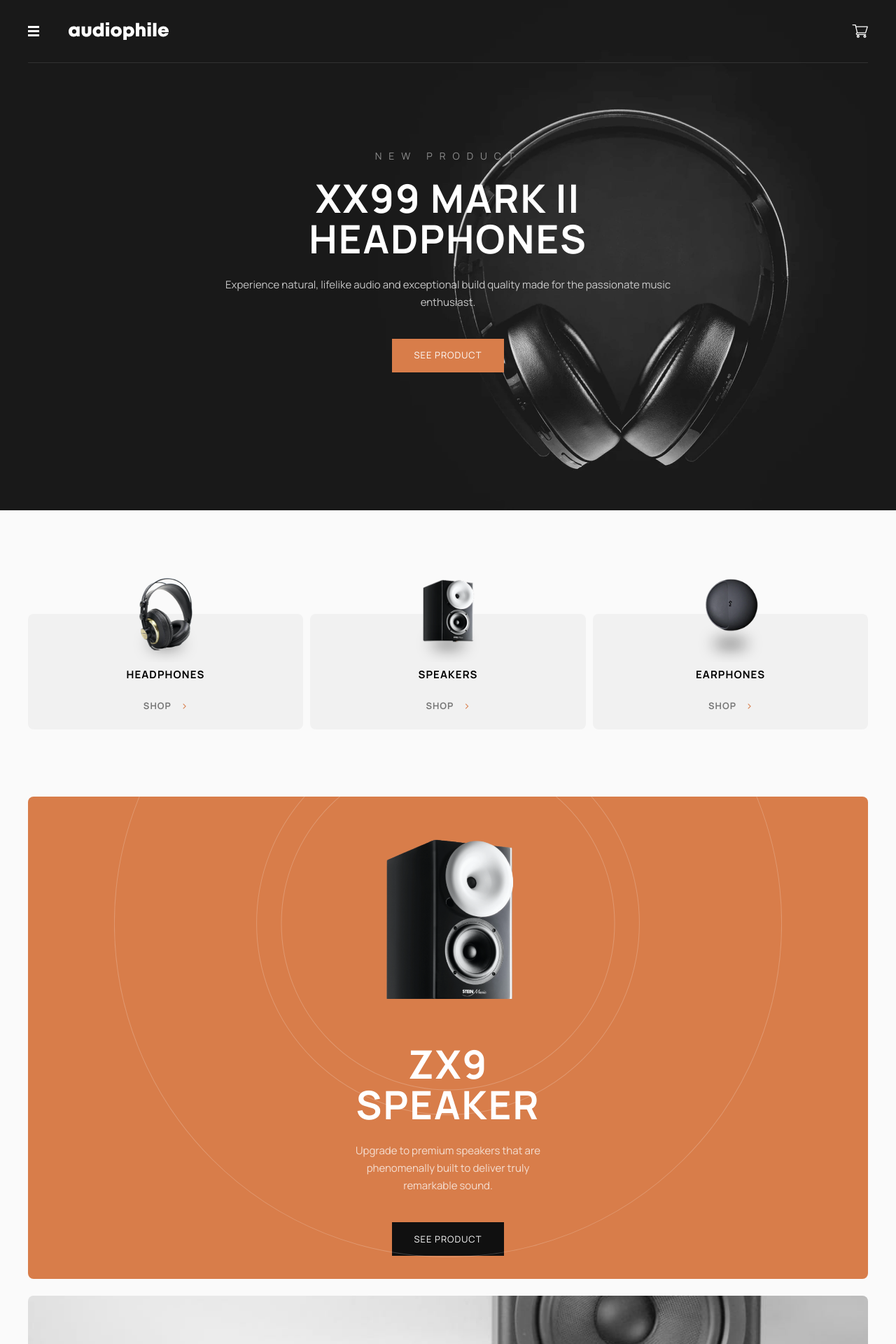
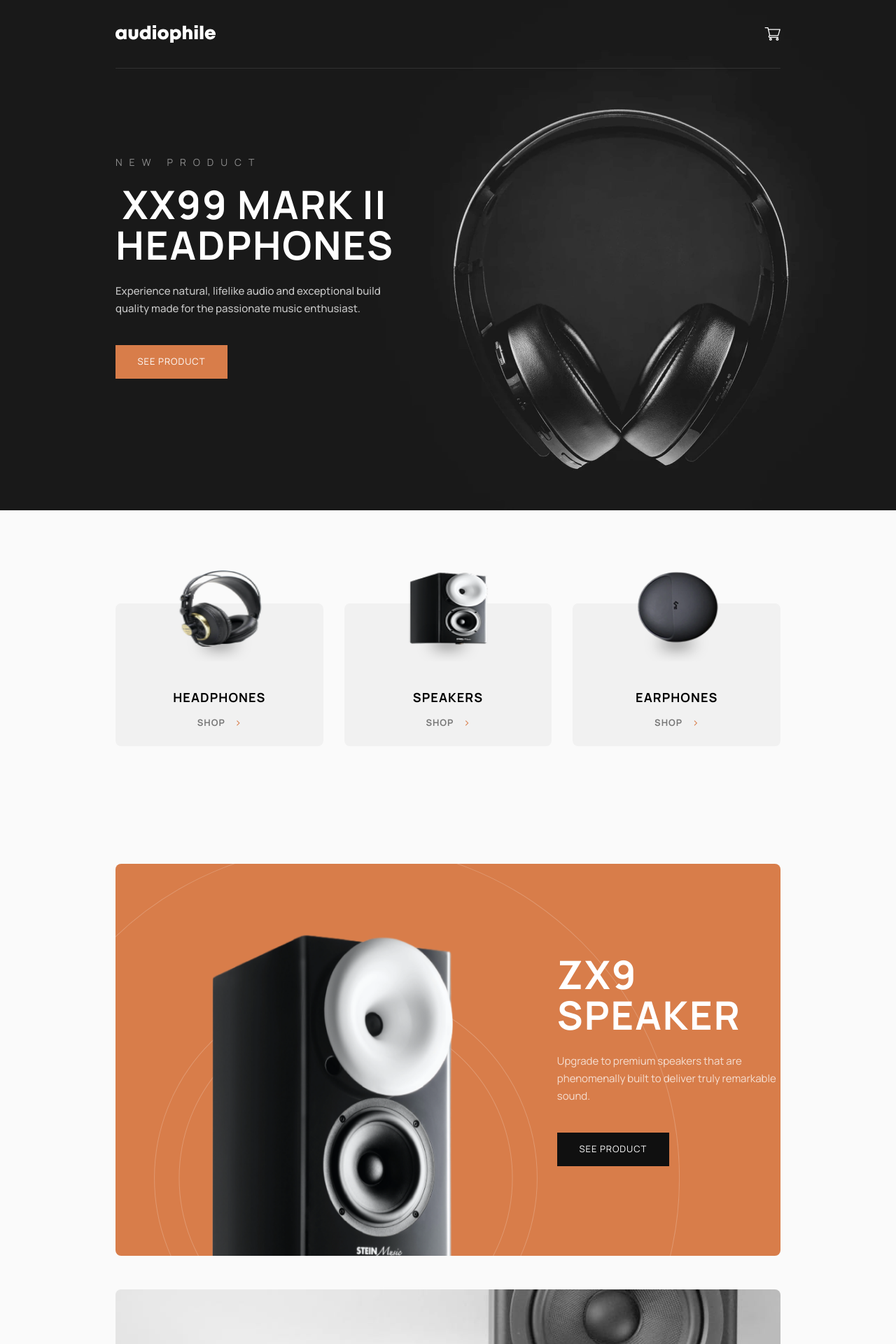
Before and after one commit to Dotjos/audiophile, a Next.js app: page / in a window 1280 px wide. Shown: the top 1920 px of the page at 70% size. Built offline with nearby package versions, Linux system fonts and the light colour scheme; no server answers.

Commit message:
update-desktopViewUI-done

```diff
--- a/src/app/components/Footer.tsx
+++ b/src/app/components/Footer.tsx
@@ -4,7 +4,9 @@ import Image from "next/image";
 
 const Footer = () => {
   return (
-    <footer className="text-white pt-[52px] md:pt-[60px] md:px-[39px] pb-[38px] md:pb-[46px] gap-[48px] md:gap-8 bg-black flex flex-col items-center md:items-start">
+    <footer className="text-white pt-[52px] relative md:pt-[60px] lg:pt-[75px] md:px-[39px] lg:px-[165px] pb-[38px] md:pb-[46px] lg:pb-[48px] gap-[48px] md:gap-8 lg:gap-9 bg-black flex flex-col items-center md:items-start">
+      <div className="border-2 w-[101px] absolute top-0 text-primary"></div>
+      <div className="flex flex-col gap-6 md:gap-4 lg:flex-col lg:justify-between lg:w-full">
         <Image
           src="/assets/logo.svg"
           alt=""
@@ -19,19 +21,20 @@ const Footer = () => {
           <li>SPEAKERS</li>
           <li>EARPHONES</li>
         </ul>
+      </div>
 
-      <p className="opacity-50  md:text-left md:px-0 px-3 text-center text-Body font-normal">
+      <p className="opacity-50 lg:w-1/2 md:text-left md:px-0 px-3 text-center text-Body font-normal">
         Audiophile is an all in one stop to fulfill your audio needs. We're a
         small team of music lovers and sound specialists who are devoted to
         helping you get the most out of personal audio. Come and visit our demo
         facility - we’re open 7 days a week.
       </p>
 
-      <div className="flex w-full items-center md:flex-row md:justify-between flex-col gap- md:mt-20">
-        <p className="opacity-50 px-3 text-center text-Body font-normal">
+      <div className="flex w-full items-center md:flex-row md:justify-between flex-col gap-6 md:mt-6 lg:mt-[20px]">
+        <p className="opacity-50 px-3 lg:px-0 text-center text-Body font-normal">
           Copyright 2021. All Rights Reserved
         </p>
-        <ul className="flex items-center gap-x-[40px]">
+        <ul className="flex lg:absolute lg:top-[205px] lg:right-[165px] items-center gap-x-[40px]">
           <li>
             <Image
               alt="socials"
--- a/src/app/components/NavComp.tsx
+++ b/src/app/components/NavComp.tsx
@@ -11,23 +11,20 @@ interface NavCompInterface {
 const NavComp = ({ link, productCategory, productImage }: NavCompInterface) => {
   return (
     <div className="h-[217px] w-full flex items-end">
-      <div className="h-[165px] pb-[22px] gap-[25px] flex flex-col items-center ju justify-end text-center relative w-full rounded-lg bg-grayLight">
-        <Image
-          alt="product"
-          src={productImage}
-          width={79.916}
-          height={104}
-          className="absolute left-1/2 transform -translate-x-1/2 -top-13"
-        />
+      <div className="h-[165px] lg:h-[204px] pb-[22px] gap-[25px] lg:gap-[15px] flex flex-col items-center justify-end text-center relative w-full rounded-lg bg-grayLight">
+        <div className="relative -top-12 w-[79.169px] h-[104px] lg:h-40 lg:w-[122.9474px]">
+          <Image alt="product" src={productImage} fill className="absolute" />
+        </div>
+
         <Image
           src="/assets/Oval.svg"
           alt="oval-bg"
           width={94.8889}
           height={14}
-          className="absolute bottom-24 blur-[21.746]"
+          className="absolute bottom-24 lg:bottom-[121px] blur-[21.746]"
         />
 
-        <span className="text-[15px] font-bold leading-none tracking-[1.071px]">
+        <span className="text-[15px] lg:text-[18px] font-bold leading-none tracking-[1.071px]">
           {productCategory}
         </span>
         <ButtonThree />
--- a/src/app/page.tsx
+++ b/src/app/page.tsx
@@ -7,21 +7,22 @@ import Footer from "./components/Footer";
 export default function Home() {
   return (
     <div className="">
-      <section className="relative h-150 md:h-[729px]">
-        <div className="absolute z-10 md:px-[40px] w-full">
-          <nav className="flex px-3 md:px-0 my-[32px]">
+      <section className="relative h-150 md:h-[729px] ">
+        <div className="absolute z-10 md:px-[40px] lg:px-[165px] w-full">
+          <nav className="flex px-3 md:px-0 my-[32px] lg:my-9">
             <Image
               alt="hamburger-nav"
               src="/assets/hamburger.svg"
               width={16}
               height={15}
+              className="lg:hidden border border-white"
             />
             <Image
               alt="audiophile-logo"
               src="/assets/logo.svg"
               width={143}
               height={25}
-              className="ml-auto mr-auto md:ml-[42px]"
+              className="ml-auto mr-auto md:ml-[42px] lg:ml-0"
             />
             <Image
               alt="cart-nav"
@@ -33,14 +34,14 @@ export default function Home() {
           <div className="w-full border-t border-white/[.104]"></div>
         </div>
         <div className="">
-          <div className="text-white left-1/2 transform -translate-x-1/2 flex items-center flex-col top-49.5 md:top-[216px] text-center absolute z-10 ">
+          <div className="lg:max-w-[398px] lg:items-start lg:text-left text-white left-1/2 transform -translate-x-1/2 flex items-center flex-col top-49.5 md:top-[216px] lg:top-[225px] lg:left-[165px] lg:translate-x-0  text-center absolute z-10 ">
             <p className="text-[14px] mb-2 md:mb-3 opacity-[0.5] font-normal leading-none tracking-[10px]">
               NEW PRODUCT
             </p>
             <p className="text-[36px] mb-3 md:text-[56px] md:tracking-[2px] md:leading-[58px] uppercase tracking-[1.28px] leading-5 font-bold text-center">
               XX99 Mark II HeadphoneS
             </p>
-            <p className="text-Body mb-7 md:mb-10 font-normal opacity-75">
+            <p className="text-Body mb-7 md:mb-10 font-normal lg:font-medium opacity-75">
               Experience natural, lifelike audio and exceptional build quality
               made for the passionate music enthusiast.
             </p>
@@ -78,8 +79,8 @@ export default function Home() {
           </picture>
         </div>
       </section>
-      <section className="px-3 md:px-[39.61px]">
-        <div className="flex flex-col md:flex-row gap-[68px] md:gap-2.5 items-center mb-[118px] md:mb-24 mt-5 md:mt-24 md:mt-">
+      <section className="px-3 md:px-[39.61px] lg:px-[165px]">
+        <div className="flex flex-col md:flex-row gap-[68px] md:gap-2.5 lg:gap-[30px] items-center mb-[118px] md:mb-24 lg:mb-[168px] mt-5 md:mt-24 lg:mt-[120px] md:mt-">
           <NavComp
             productCategory="HEADPHONES"
             productImage="/assets/image-removebg-preview(41).png"
@@ -93,34 +94,35 @@ export default function Home() {
             productImage="/assets/image-removebg-preview(42).png"
           />
         </div>
-        <div className="flex flex-col gap-3 mb-[37px]">
-          <div className="h-[600px] md:h-[689px] overflow-hidden flex flex-col items-center relative text-center text-white bg-primary rounded-lg">
+        <div className="flex flex-col gap-3 lg:gap-6 mb-[37px]">
+          <div className="h-[600px] md:h-[689px] lg:h-[560px] lg:gap-[138.28px] overflow-hidden flex flex-col lg:flex-row items-center relative text-center text-white bg-primary rounded-lg">
             <Image
               src="/assets/home/desktop/pattern-circles.svg"
               width={558}
               height={558}
               alt="Pattern-circles"
-              className="absolute z-0 transform scale-173 md:scale-171 top-0 md:-top-1/7"
+              className="absolute z-0 transform scale-173 md:scale-171 top-0 md:-top-1/7 lg:top-[170px] lg:left-[50px]"
             />
-            <div className="w-[172.2482px] relative h-[207px] md:w-[197.212px] md:h-[237px] mt-[57px] mb-12 md:mt-[52px] md:mb-16">
+            <div className="w-[172.2482px] relative h-[207px] md:w-[197.212px] md:h-[237px] lg:h-[493px] lg:w-[410.234px] mt-[57px] mb-12 lg:mb-0 lg:mt-24 lg:ml-[117.49px] md:mt-[52px] md:mb-16">
               <Image
                 alt="speaker"
                 src="/assets/home/desktop/image-removebg-preview.png"
                 fill
               />
             </div>
-
-            <div className="flex flex-col items-center gap-3 mb-3 md:mb-5">
+            <div className="flex items-center lg:items-start flex-col lg:w-[349px]">
+              <div className="flex flex-col items-center lg:items-start lg:text-left gap-3 mb-3 md:mb-5">
                 <h1 className="font-bold leading-10 tracking-[1.286px] text-[36px] md:text-[56px] md:tracking-[2px] md:leading-[58px]">
                   ZX9 <br /> SPEAKER
                 </h1>
-              <p className="opacity-75 font-normal w-[280px] md:w-[349px] text-Body">
+                <p className="opacity-75 font-normal w-[280px] md:w-[349px] lg:w-full text-Body">
                   Upgrade to premium speakers that are phenomenally built to
                   deliver truly
-                <br /> remarkable sound.
+                  <br className="lg:hidden" /> remarkable sound.
                 </p>
               </div>
               <ButtonTwo background="bg-black" textColor="text-white" />
+            </div>
           </div>
           <div className="w-full h-80 relative overflow-hidden rounded-lg">
             {/* Mobile */}
@@ -156,7 +158,7 @@ export default function Home() {
               />
             </div>
 
-            <div className="absolute top-1/2 left-3 md:left-[62.25px] -translate-y-1/2 flex flex-col gap-4 h-[118px] w-[204px] z-10">
+            <div className="absolute top-1/2 left-3 md:left-[62.25px] lg:left-[95px] -translate-y-1/2 flex flex-col gap-4 h-[118px] w-[204px] z-10">
               <h1 className="text-[28px] font-bold leading-none tracking-[2px]">
                 ZX7 SPEAKER
               </h1>
@@ -199,7 +201,7 @@ export default function Home() {
               </div>
             </div>
 
-            <div className="rounded-lg gap-[32px] px-3 md:pl-[41px] md:h-full md:w-1/2 flex flex-col justify-center bg-grayLight h-[200px]">
+            <div className="rounded-lg gap-[32px] px-3 md:pl-[41px] lg:pl-[95px] md:h-full md:w-1/2 flex flex-col justify-center bg-grayLight h-[200px]">
               <h1 className="text-[28px] font-bold leading-none tracking-[2px]">
                 YX1 EARPHONES
               </h1>
@@ -211,9 +213,8 @@ export default function Home() {
             </div>
           </div>
         </div>
-
-        <div className="mt-[83px] mb-[120px] ">
-          <div className="relative h-[300px] mb-5">
+        <div className="mt-[83px] flex flex-col lg:gap-[125px] lg:flex-row lg:my-[200px] mb-[120px] ">
+          <div className="relative h-[300px] lg:h-[588px] lg:order-2 lg:w-1/2 mb-5 lg:mb-0">
             <Image
               alt="man advertising"
               fill
@@ -233,18 +234,21 @@ export default function Home() {
               className="rounded-lg hidden lg:block"
             />
           </div>
-          <h1 className="uppercase mb-4 text-center text-[28px] md:text-[40px] md:px-[61.5px] md:tracking-[1.429px] md:leading-11 tracking-[1px] text-black font-bold">
+          <div className="lg:w-1/2 flex flex-col justify-center lg:order-1">
+            <h1 className="uppercase mb-4 lg:text-left text-center text-[28px] md:text-[40px] md:px-[61.5px] lg:px-0 md:tracking-[1.429px] md:leading-11 tracking-[1px] text-black font-bold">
               Bringing you the <span className="text-primary">best</span> audio
               gear
             </h1>
-          <p className="opacity-50 text-center md:px-[73px] font-normal text-Body">
+            <p className="opacity-50 text-center lg:text-left md:px-[73px] lg:px-0 font-normal text-Body">
               Located at the heart of New York City, Audiophile is the premier
               store for high end headphones, earphones, speakers, and audio
-            accessories. We have a large showroom and luxury demonstration rooms
-            available for you to browse and experience a wide range of our
-            products. Stop by our store to meet some of the fantastic people who
-            make Audiophile the best place to buy your portable audio equipment.
+              accessories. We have a large showroom and luxury demonstration
+              rooms available for you to browse and experience a wide range of
+              our products. Stop by our store to meet some of the fantastic
+              people who make Audiophile the best place to buy your portable
+              audio equipment.
             </p>
+          </div>
         </div>
       </section>
 
```
Lines whose indentation alone changed are shown as unchanged.
